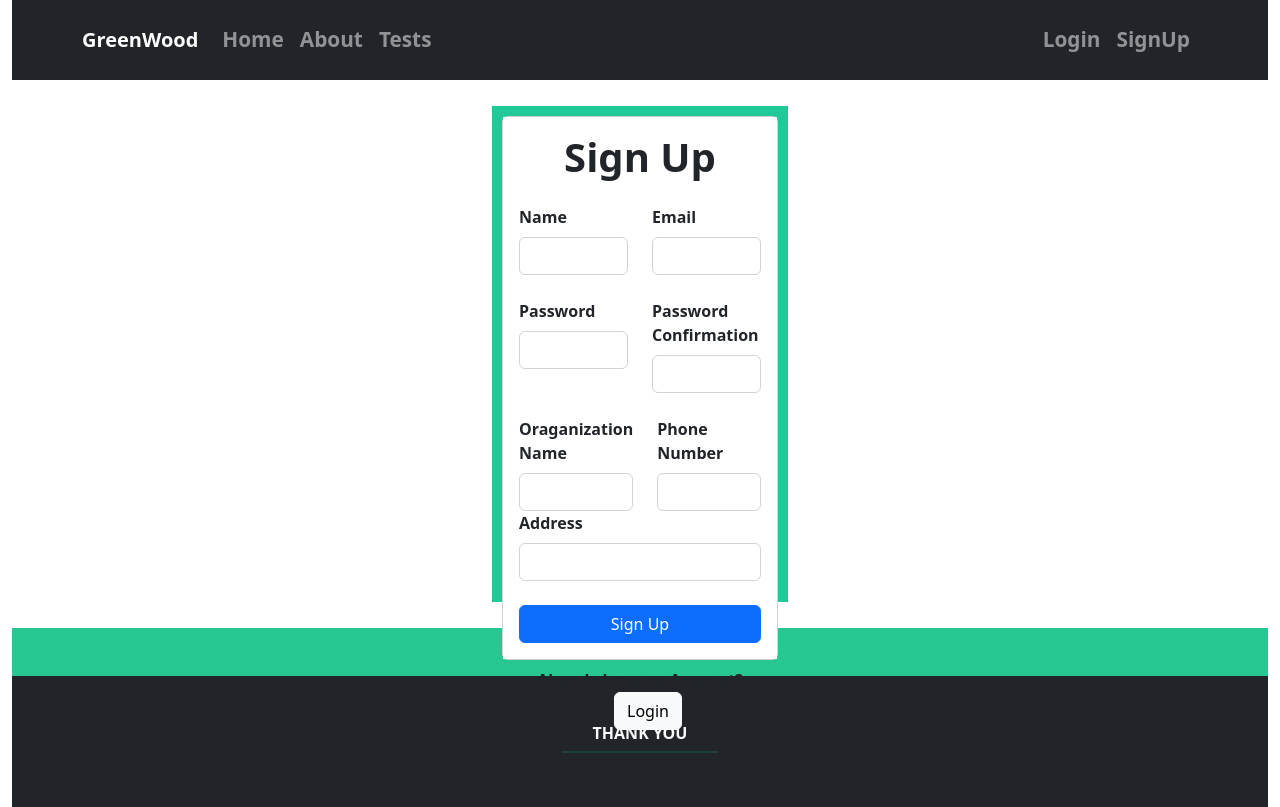
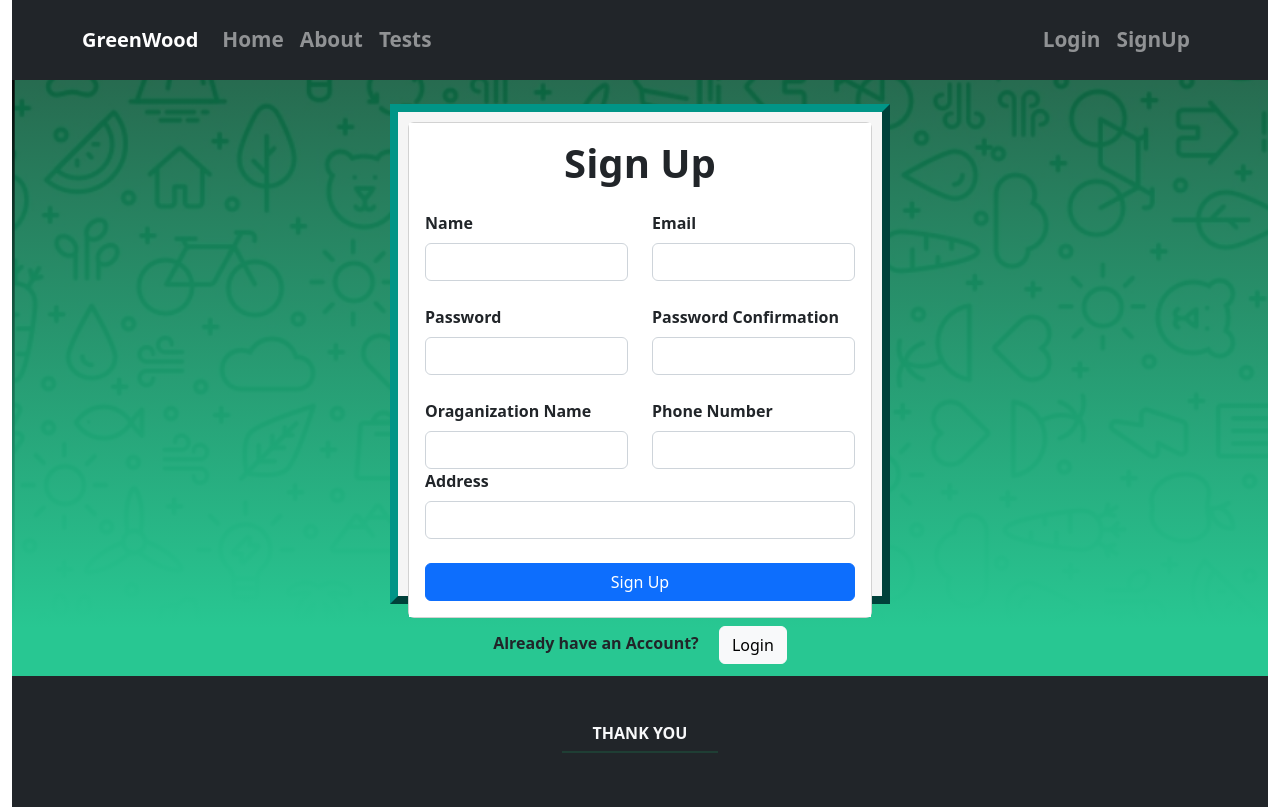
Before and after one commit to Astro3321/greenwood, a React (Create React App) app: page /signup in a window 1280 px wide. Built offline with nearby package versions, Linux system fonts and the light colour scheme; no server answers; a web font is replaced by a local one.

Commit message:
designed signup

```diff
--- a/src/components/OrgProfile.js
+++ b/src/components/OrgProfile.js
@@ -221,14 +221,14 @@ export default function OrgProfile() {
                                             <label for="female">Female</label>
 
                                         </div>
-                                        <div className="form-group">
+                                        {/* <div className="form-group">
                                             <label >organisation Name </label>
                                             <input type="text" name="" id="" className='form-control' />
                                         </div>
                                         <div className="form-group">
                                             <label >organisation Id:  </label>
                                             <input type="number" name="" id="" className='form-control' />
-                                        </div>
+                                        </div> */}
 
                                 {/* <div class="dropdown">
                                     <button class="btn btn-secondary dropdown-toggle" type="button" id="dropdownMenuButton" data-toggle="dropdown" aria-haspopup="true" aria-expanded="false">
--- a/src/components/Result.js
+++ b/src/components/Result.js
@@ -1,6 +1,7 @@
 import React from 'react'
 import { Card, Container, Row, Col, ProgressBar, Table } from 'react-bootstrap'
 import Chart from 'react-apexcharts';
+import { useEffect } from 'react';
 
 
 
@@ -56,7 +57,7 @@ return(
 
                     <br /><br /><br />
 
-                    <Chart  type="bar" width={980} height={300}  style={{alignitem:"center", margin:"auto"}}
+                    <Chart  type="bar" width={980} height={300}
 
                     series={[
                         {
@@ -90,13 +91,25 @@ return(
 }
 
 export default function Result() {
-    const data = [{
-        question: "Question 1",
-        answer: "Answer 1"
-    }, {
-        question: "Question 2",
-        answer: "Answer 2"
-    }]
+
+
+    useEffect(() =>{
+        const loadStudentList = async() => {
+            const studentRef = collection(db, "students")
+            const q = query(studentRef, where("orgID", "==", currentStudentID))
+            const querySnapshot = await getDocs(q)
+
+            const queryData = querySnapshot.docs.map((doc) => (
+                doc.data()
+            ))
+
+            setStudentList(queryData)
+        }
+
+
+
+
+    },[])
 
     return <DisplayResultTable data={data}/>
 }
--- a/src/components/Signup.js
+++ b/src/components/Signup.js
@@ -5,6 +5,8 @@ import { Link, useNavigate } from 'react-router-dom'
 import { useAuth } from '../contexts/AuthContext'
 import { db } from "../config/firebase-config"
 import ".//UserForm.css"
+import bgimg from "../images/25.08.2022_19.13.44_REC.png"
+
 
 export default function Signup() {
     const nameRef = useRef()
@@ -49,9 +51,16 @@ export default function Signup() {
         setLoading(false)
     }
 
+
+const banner = {
+    background: `linear-gradient(rgb(0,0,0,0.5),#28c792),url(${bgimg}) no-repeat center center / cover`,
+}
+
+
     return (<>
+    <div    style={banner}>
     <br></br>
-    <div className="square2" style={{background:"#20c997",border:"2px solid white"}}>
+    <div className="square2">
     <Card >
         <Card.Body style={{background:"white"}}>
             <h1 className='text-center mb-4'><strong>Sign Up</strong></h1>
@@ -101,7 +110,7 @@ export default function Signup() {
                         <br />
                         <Form.Group id="ph-number">
                             <Form.Label><strong>Phone Number</strong></Form.Label>
-                            <Form.Control type="number" ref={phoneNoRef} required />
+                            <Form.Control type="text" ref={phoneNoRef} required />
                         </Form.Group>
                      </Col>
                 </Row>
@@ -120,6 +129,6 @@ export default function Signup() {
     <strong> Already have an Account? </strong><Link className='btn btn-light ml-3'  to="/login">Login</Link>
     </div>
     </div>
-    <br></br>
+    <br></br> </div>
     </>)
 }
--- a/src/components/UserForm.css
+++ b/src/components/UserForm.css
@@ -13,7 +13,7 @@
   .square2 {
     margin: auto;
     background-color: whitesmoke;
-    width: 300px;
+    width: 500px;
     height: 500px;
     padding: 10px;
     display: center;
```
